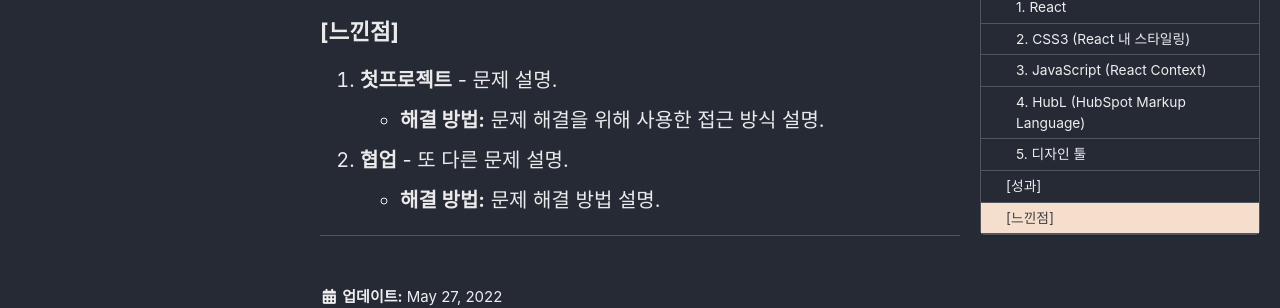
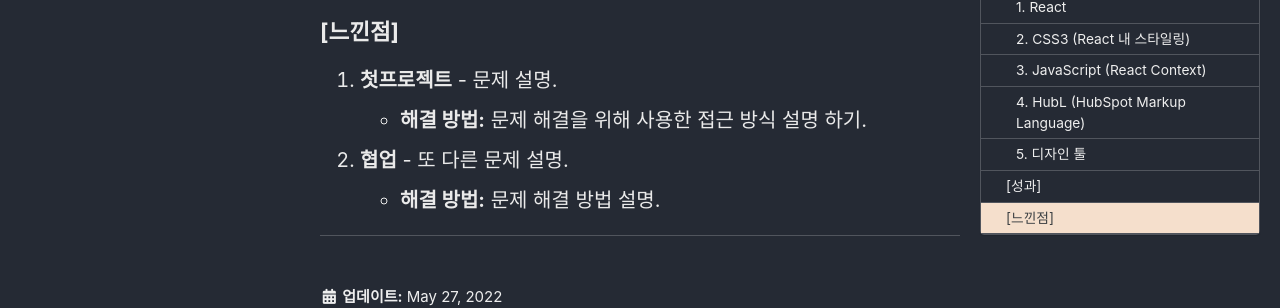
Before and after one commit to KYJ0206/kyj0206.github.io, a Jekyll site: the page built from _pages/portfolioDetail/viewinter.md, in a window 1280 px wide and 900 px high, scrolled down 3219 px. Shown: the part 390-698 px from the top of the window. Built offline with Jekyll 4.4.1, drawn with Linux system fonts in a browser that asks for light colours; cached includes are drawn as plain includes.

Commit message:
상세 veiwinter HR 프로젝트 완료

```diff
--- a/_pages/portfolioDetail/viewinter.md
+++ b/_pages/portfolioDetail/viewinter.md
@@ -114,7 +114,7 @@ Figma
 
 ### [느낀점]
 1. **첫프로젝트** - 문제 설명.
-   - **해결 방법:** 문제 해결을 위해 사용한 접근 방식 설명.
+   - **해결 방법:** 문제 해결을 위해 사용한 접근 방식 설명 하기.
 
 2. **협업** - 또 다른 문제 설명.
    - **해결 방법:** 문제 해결 방법 설명.
```
